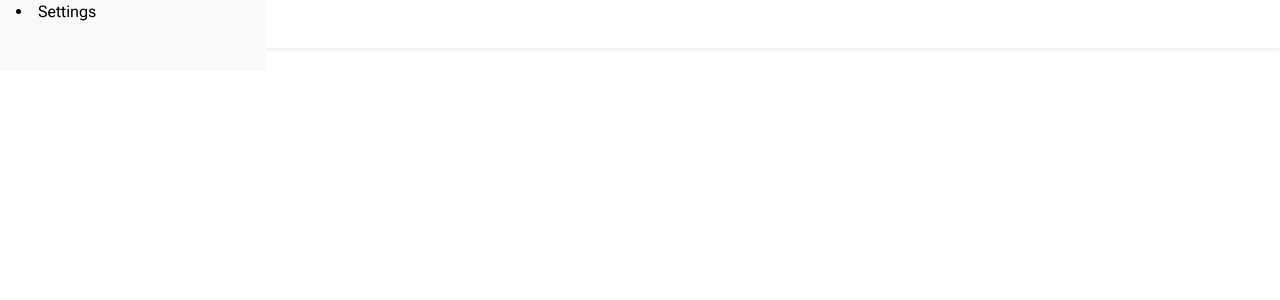
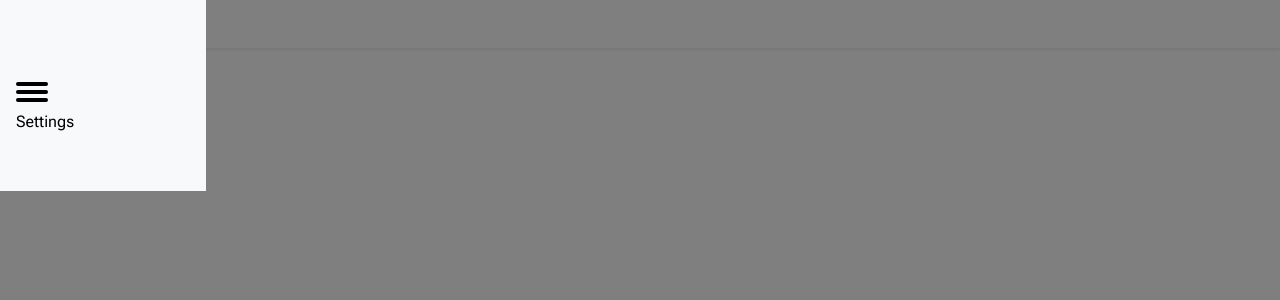
Before and after one commit to kkim1401/workout-poc, a Next.js app: page / in a window 1280 px wide. Both pictures are taken after a click on the element 32 px from the left and 24 px from the top of the page. Shown: the top 300 px of the page. Built offline with nearby package versions, Linux system fonts and the light colour scheme.

Commit message:
add scrim

```diff
--- a/src/features/common/components/hamburger/hamburger.tsx
+++ b/src/features/common/components/hamburger/hamburger.tsx
@@ -1,3 +1,5 @@
+'use client';
+
 import { MouseEventHandler } from 'react';
 import styles from './hamburger.module.css';
 import { concatClassNames } from '@/utils';
--- a/src/features/common/components/topbar/topbar.module.css
+++ b/src/features/common/components/topbar/topbar.module.css
@@ -9,10 +9,10 @@
 
 .menu {
   position: absolute;
-  width: 300px;
+  width: 240px;
   margin: -100px 0 0 -50px;
   padding: 50px;
-  padding-top: 125px;
+  padding-top: 325px;
   background: var(--surface);
   transform-origin: 0% 0%;
   transform: translate(-100%, 0);
@@ -23,5 +23,28 @@
   transform: none;
 }
 
-.menu li {
+.hamburger {
 }
+
+.list {
+  list-style-type: none;
+}
+
+.list li {
+  padding: 10px 0;
+}
+
+.scrim {
+  position: absolute;
+  top: 0;
+  right: 0;
+  left: 0;
+  background-color: rgba(0, 0, 0, 0.5);
+  height: 100vh;
+  width: 100vw;
+  visibility: hidden;
+}
+
+.scrimVisible {
+  visibility: visible;
+}
--- a/src/features/common/components/topbar/topbar.tsx
+++ b/src/features/common/components/topbar/topbar.tsx
@@ -1,4 +1,5 @@
-import React, { useState } from 'react';
+'use client';
+import { useState } from 'react';
 import Link from 'next/link';
 import { Hamburger } from '../hamburger';
 import styles from './topbar.module.css';
@@ -10,17 +11,29 @@ export default function Topbar() {
 
   return (
     <nav className={styles.container}>
-      <Hamburger onClick={handleHamburgerClick} />
-      <ui
+      <Hamburger className={styles.hamburger} onClick={handleHamburgerClick} />
+      <div
+        className={concatClassNames(
+          styles.scrim,
+          showMenu && styles.scrimVisible
+        )}
+      />
+      <div
         className={concatClassNames(
           styles.menu,
           showMenu && styles.menuSelected
         )}
       >
-        <li>
-          <Link href='/settings'>Settings</Link>
-        </li>
-      </ui>
+        <Hamburger
+          className={styles.hamburger}
+          onClick={handleHamburgerClick}
+        />
+        <ul className={styles.list}>
+          <li>
+            <Link href='/settings'>Settings</Link>
+          </li>
+        </ul>
+      </div>
     </nav>
   );
 }
--- a/src/utils/concat-class-names.ts
+++ b/src/utils/concat-class-names.ts
@@ -1,3 +1,5 @@
-export default function concatClassNames(...args: (string | undefined)[]) {
-  return args.filter(Boolean).join(' ');
+export default function concatClassNames(
+  ...args: (string | boolean | undefined)[]
+) {
+  return args.filter((val) => typeof val === 'string').join(' ');
 }
```
Also changed, not shown: jest.config.js (line endings or trailing spaces), 2 other files (tests, documents, lock files or other folders).
